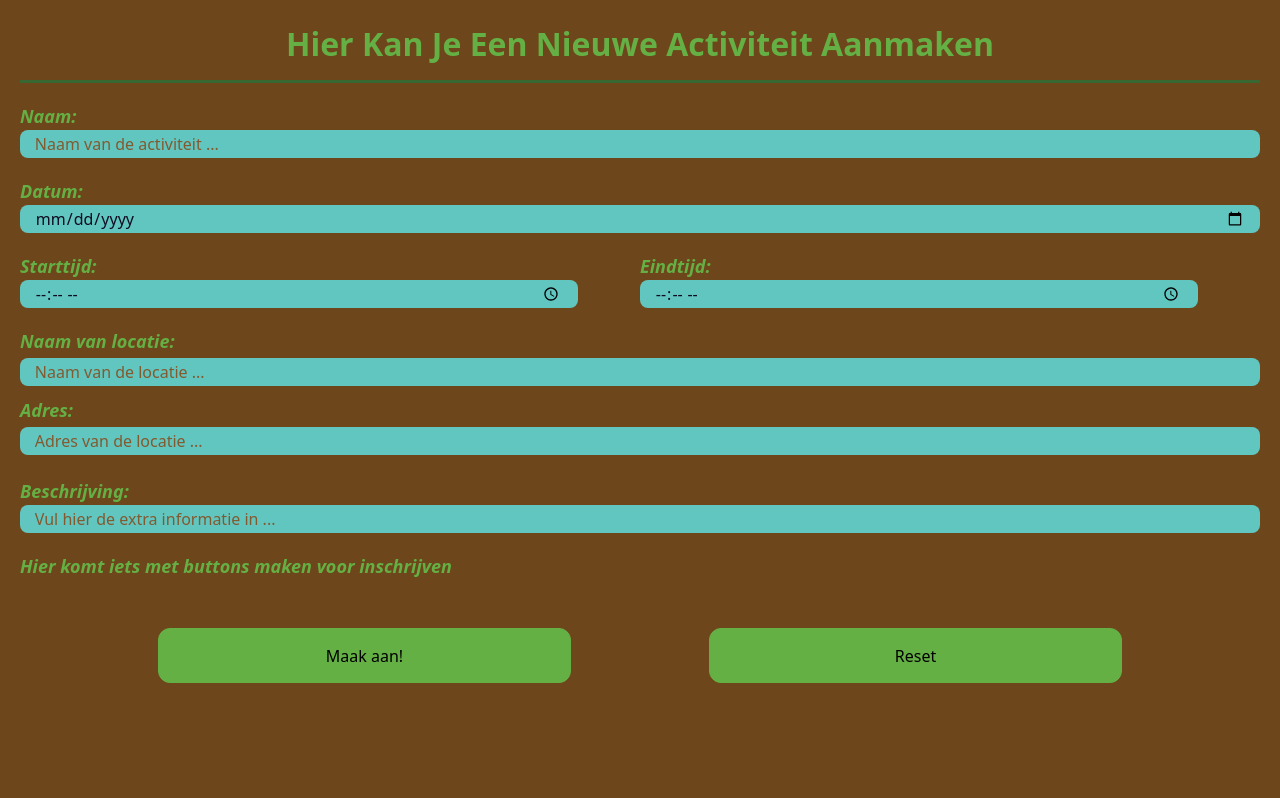
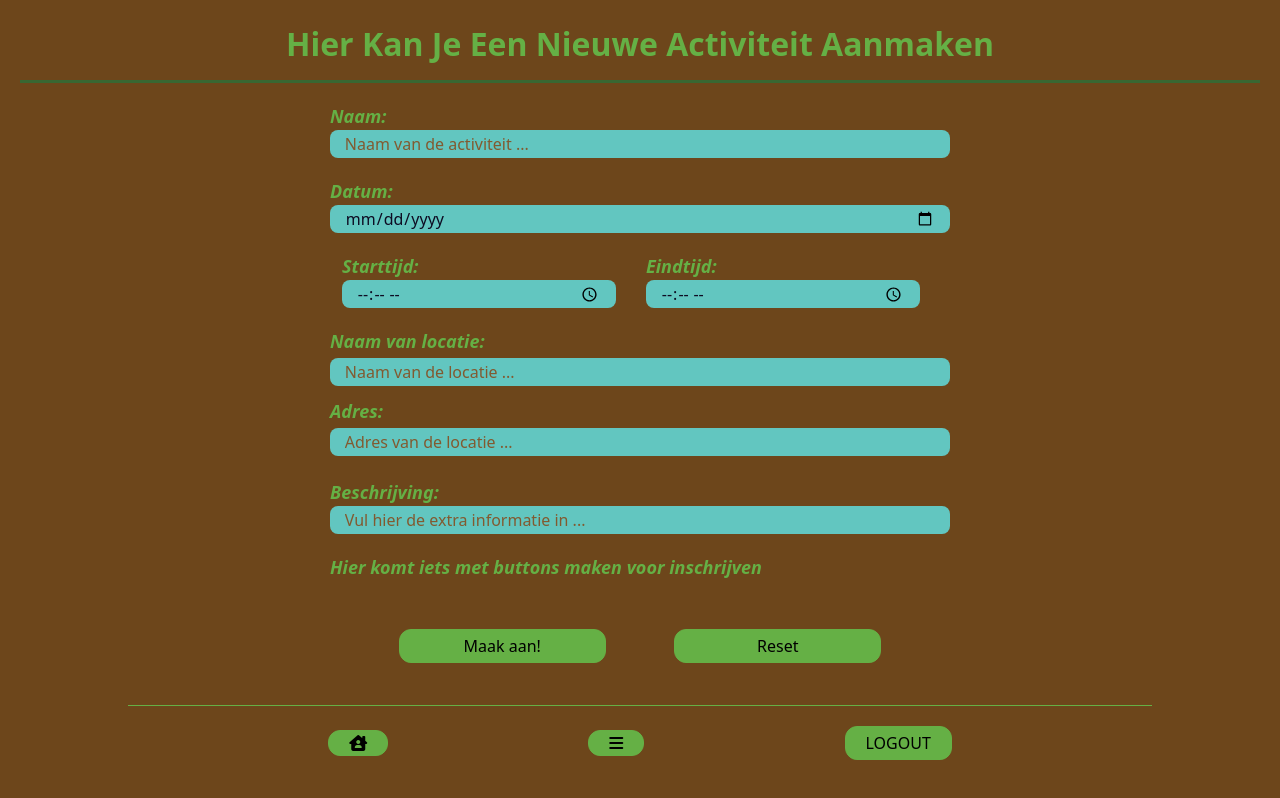
Before and after one commit to S-D-V-A-S-M-V-V-I-C-T-S-S-BAGGER/BAGGER-Vue, a Vue app: page /activiteiten/nieuw in a window 1280 px wide. Built offline with nearby package versions, Linux system fonts and the light colour scheme.

Commit message:
feat(activities): #20 New activity page now also formatted for desktop, maybe have to change around when custom activity buttons is added

```diff
--- a/src/views/activities/NewActivityView.vue
+++ b/src/views/activities/NewActivityView.vue
@@ -5,6 +5,7 @@ import BaggerInput from '@/components/BaggerInput.vue'
 import { ref } from 'vue'
 import { useRouter } from 'vue-router'
 import { useActivityStore } from '@/stores/activityStore'
+import BaggerFooter from '@/components/BaggerFooter.vue'
 
 const router = useRouter()
 const activityStore = useActivityStore()
@@ -52,15 +53,17 @@ function resetForm() {
 </script>
 
 <template>
-  <div id="wrapper" class="flex flex-col items-start gap-5 mt-5 mx-5">
+  <div id="wrapper" class="flex flex-col items-center gap-5 mt-5 mx-5">
 
     <div id="title" class="w-full text-center border-b-3 border-secondary max-h-fit pb-3">
       <h1>Hier Kan Je Een Nieuwe Activiteit Aanmaken</h1>
     </div>
 
-    <div id="form" class="w-full grid grid-cols-2 grid-rows-8 auto-rows-max gap-y-5">
+    <div id="form" class="w-full grid grid-cols-2 grid-rows-8 auto-rows-max gap-y-5
+                            md:grid-cols-4 md:grid-rows-7 md:h-[70vh]">
 
-      <div id="name" class="flex flex-col col-start-1 col-span-2 row-start-1 row-span-1">
+      <div id="name" class="flex flex-col col-start-1 col-span-2 row-start-1 row-span-1
+                                md:col-start-2">
         <h6>Naam:</h6>
         <BaggerInput
           v-model="name"
@@ -69,7 +72,8 @@ function resetForm() {
           customStyling="w-full" />
       </div>
 
-      <div id="date" class="flex flex-col col-start-1 col-span-2 row-start-2 row-span-1">
+      <div id="date" class="flex flex-col col-start-1 col-span-2 row-start-2 row-span-1
+                              md:col-start-2">
         <h6>Datum:</h6>
         <BaggerInput
           v-model="date"
@@ -77,7 +81,8 @@ function resetForm() {
           customStyling="w-full" />
       </div>
 
-      <div id="times" class="col-start-1 col-span-2 row-start-3 row-span-1 grid grid-cols-2 grid-rows-1">
+      <div id="times" class="col-start-1 col-span-2 row-start-3 row-span-1 pl-3 grid grid-cols-2 grid-rows-1
+                                md:col-start-2">
         <div id="start" class="flex flex-col col-start-1 col-span-1">
           <h6>Starttijd:</h6>
           <BaggerInput
@@ -94,7 +99,9 @@ function resetForm() {
         </div>
       </div>
 
-      <div id="location" class="col-start-1 col-span-2 row-start-4 row-span-2 grid grid-cols-2 grid-rows-2 gap-y-2">
+<!--      TODO: 20260519 - Have the location maybe be a dropdown with saved locations if wanted and also still be able to add a new one using the form-->
+      <div id="location" class="col-start-1 col-span-2 row-start-4 row-span-2 grid grid-cols-2 grid-rows-2 gap-y-2
+                                  md:col-start-2">
         <div id="location_name" class="flex flex-col col-start-1 col-span-2 row-start-1 row-span-1">
           <h6>Naam van locatie:</h6>
           <BaggerInput
@@ -113,7 +120,8 @@ function resetForm() {
         </div>
       </div>
 
-      <div id="description" class="flex flex-col col-start-1 col-span-2 row-start-6 row-span-1">
+      <div id="description" class="flex flex-col col-start-1 col-span-2 row-start-6 row-span-1
+                                      md:col-start-2">
         <h6>Beschrijving:</h6>
         <BaggerInput
           v-model="description"
@@ -122,11 +130,13 @@ function resetForm() {
           customStyling="w-full" />
       </div>
 
-      <div id="sing-up-options" class="flex flex-col col-start-1 col-span-2 row-start-7 row-span-1">
+      <div id="sing-up-options" class="flex flex-col col-start-1 col-span-2 row-start-7 row-span-1
+                                          md:col-start-2">
         <h6>Hier komt iets met buttons maken voor inschrijven</h6>
       </div>
 
-      <div id="buttons" class="flex flex-row justify-evenly col-start-1 col-span-2 row-start-8 row-span-1">
+      <div id="buttons" class="flex flex-row justify-evenly col-start-1 col-span-2 row-start-8 row-span-1
+                                  md:col-start-2">
         <BaggerButton
           customStyling="w-1/3"
           @click="createActivity"
@@ -135,6 +145,10 @@ function resetForm() {
       </div>
     </div>
   </div>
+
+  <div id="footer" class="flex flex-col items-center w-full fixed bottom-0 pb-[5vh]">
+    <BaggerFooter />
+  </div>
 </template>
 
 <style scoped>
```
